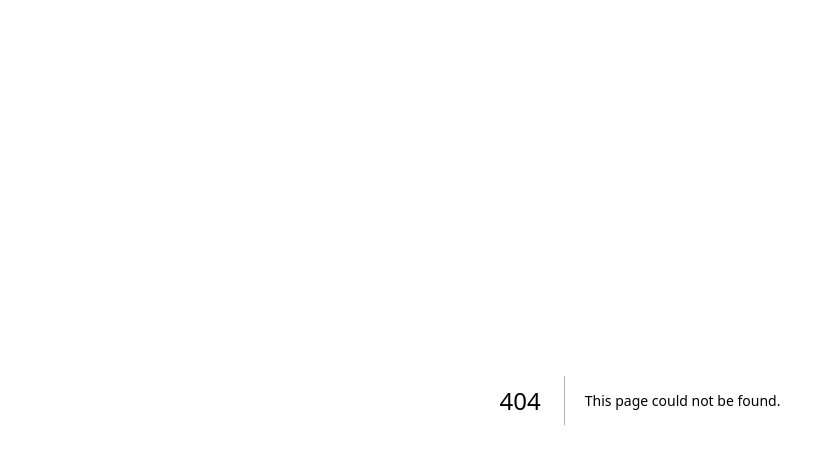
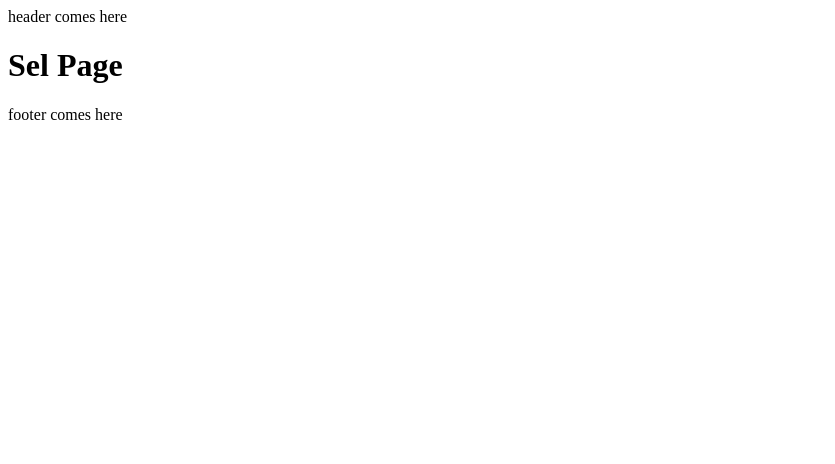
Before and after one commit to sumanchapai/y, a Next.js app: page /sell in a window 1280 px wide. Before the commit this address had no page. Shown: the top 464 px of the page, without its empty margins (0-835 px from the left). Built offline with nearby package versions, Linux system fonts and the light colour scheme.

Commit message:
Add page

```diff
--- a/app/layout.js
+++ b/app/layout.js
@@ -1,7 +1,11 @@
 export default function RootLayout({ children }) {
     return (
         <html>
-            <body>{children}</body>
+            <body>
+                <div>header comes here</div>
+                {children}
+            </body>
+            <div>footer comes here</div>
         </html>
     );
 }
--- /dev/null
+++ b/app/sell/page.tsx
@@ -0,0 +1,3 @@
+export default function Sell(){
+    return <h1>Sel Page</h1>
+}
```
